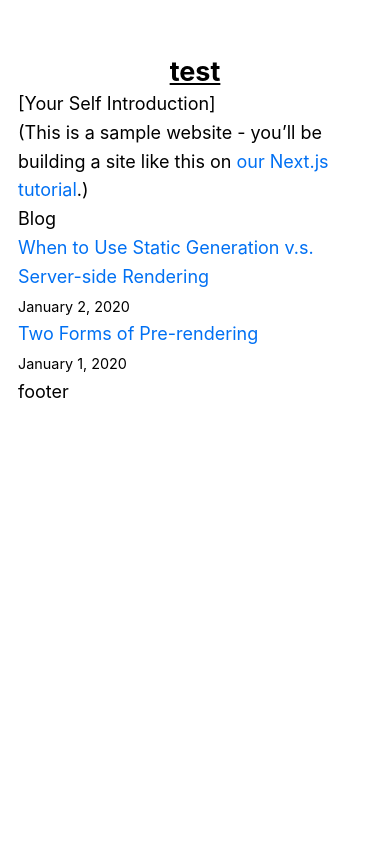
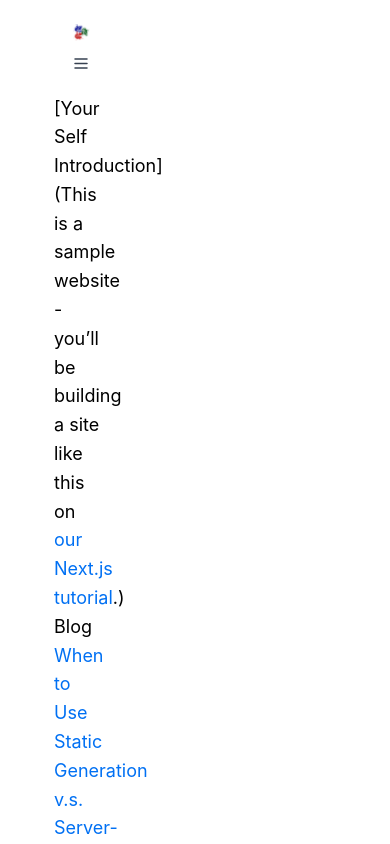
Before and after one commit to ynotGit/ynotNext, a Next.js app: page / in a window 390 px wide. Shown: the top 844 px of the page. Built offline with nearby package versions, Linux system fonts and the light colour scheme.

Commit message:
added responsive nav to header

```diff
--- a/components/layout.js
+++ b/components/layout.js
@@ -1,13 +1,12 @@
 import Head from 'next/head';
-import Image from 'next/image';
-import styles from '../styles/layout.module.css';
 import Link from 'next/link';
+import Nav from '../components/nav'
 
 export const siteTitle = 'Y Not Innovate';
 
 export default function Layout({ children, home }) {
     return (
-        <div className={styles.container}>
+        <div className="max-w-36 px-12">
             <Head>
                 <link rel="icon" href="/images/favicon.png" />
                 <meta
@@ -17,12 +16,14 @@ export default function Layout({ children, home }) {
                 <meta name="og:title" content={siteTitle} />
                 <meta name="twitter:card" content="summary_large_image" />
             </Head>
-            <header className={styles.header}>
-                <p className="text-2xl font-bold underline">test</p>
+
+            <header className="grid grid-cols-1">
+                <Nav />
             </header>
+
             <main>{children}</main>
             {!home && (
-                <div className={styles.backToHome}>
+                <div className="mt-1">
                     <Link href="/">
                         <a>← Back to home</a>
                     </Link>
--- /dev/null
+++ b/components/nav.js
@@ -0,0 +1,70 @@
+
+import { useEffect } from 'react';
+import Image from 'next/image';
+import Link from 'next/link';
+
+export default function Nav() {
+    useEffect(() => {
+        const button = document.querySelector('#menu-button');
+        const menu = document.querySelector('#menu');
+
+
+        button.addEventListener('click', () => {
+            menu.classList.toggle('hidden');
+        });
+
+    }, []);
+    return (
+        <nav class="flex flex-wrap items-center justify-between w-full py-4 md:py-0 px-4 text-lg text-gray-700 bg-white">
+            <div>
+                <a href="#">
+                    <Image
+                        src="/images/logo-white.png"
+                        alt="Picture of the author"
+                        width={70}
+                        height={70}
+                    />
+                </a>
+            </div>
+
+            <svg
+                xmlns="http://www.w3.org/2000/svg"
+                id="menu-button"
+                class="h-6 w-6 cursor-pointer md:hidden block"
+                fill="none"
+                viewBox="0 0 24 24"
+                stroke="currentColor"
+            >
+                <path
+                    stroke-linecap="round"
+                    stroke-linejoin="round"
+                    stroke-width="2"
+                    d="M4 6h16M4 12h16M4 18h16"
+                />
+            </svg>
+
+            <div className="hidden w-full md:flex md:items-center md:w-auto" id="menu">
+                <ul className="pt-4 text-base text-gray-700 md:flex md:justify-between md:pt-0">
+                    <li className="p-1">
+                        <Link className="md:p-4 py-2 block hover:text-purple-400" href="#"
+                        >About</Link>
+                    </li>
+                    <li className="p-1">
+                        <Link className="md:p-4 py-2 block hover:text-purple-400" href="#"
+                        >Services</Link>
+                    </li>
+                    <li className="p-1">
+                        <Link className="md:p-4 py-2 block hover:text-purple-400" href="#"
+                        >Blog</Link>
+                    </li>
+                    <li className="p-1">
+                        <Link
+                            className="md:p-4 py-2 block hover:text-purple-400 text-purple-500"
+                            href="#"
+                        >Contact</Link>
+                    </li>
+                </ul>
+            </div>
+        </nav>
+    )
+}
--- a/styles/layout.module.css
+++ /dev/null
@@ -1,15 +0,0 @@
-.container {
-  max-width: 36rem;
-  padding: 0 1rem;
-  margin: 3rem auto 6rem;
-}
-
-.header {
-  display: flex;
-  flex-direction: column;
-  align-items: center;
-}
-
-.backToHome {
-  margin: 3rem 0 0;
-}
```
